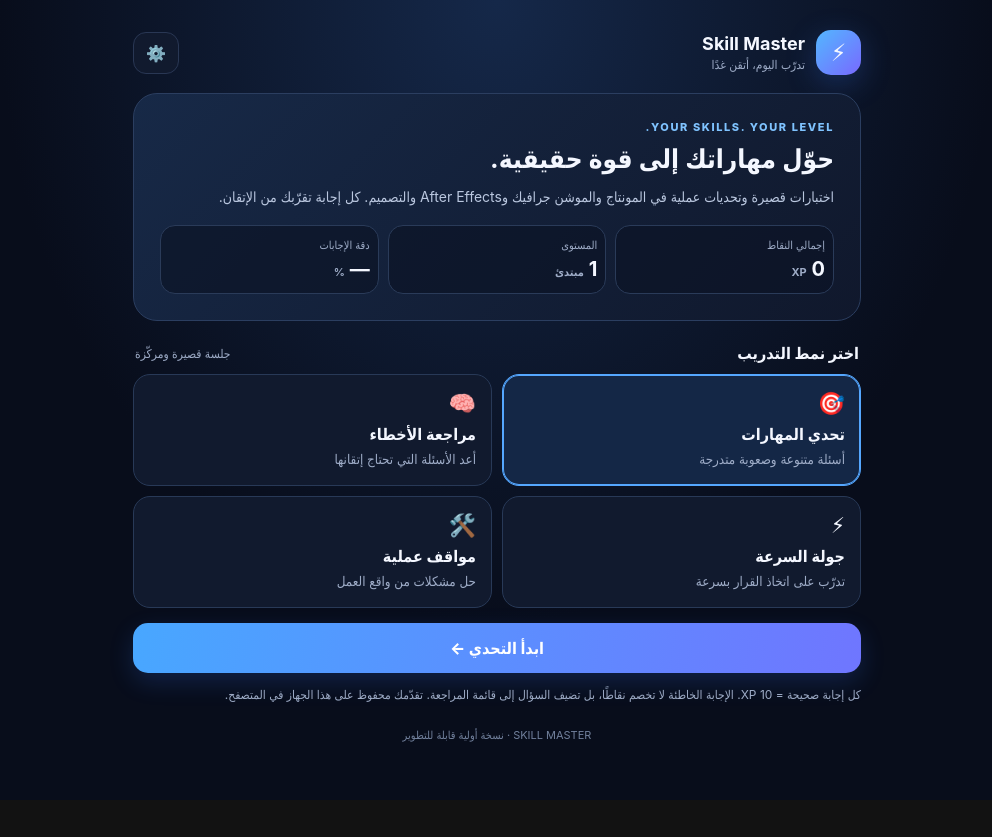
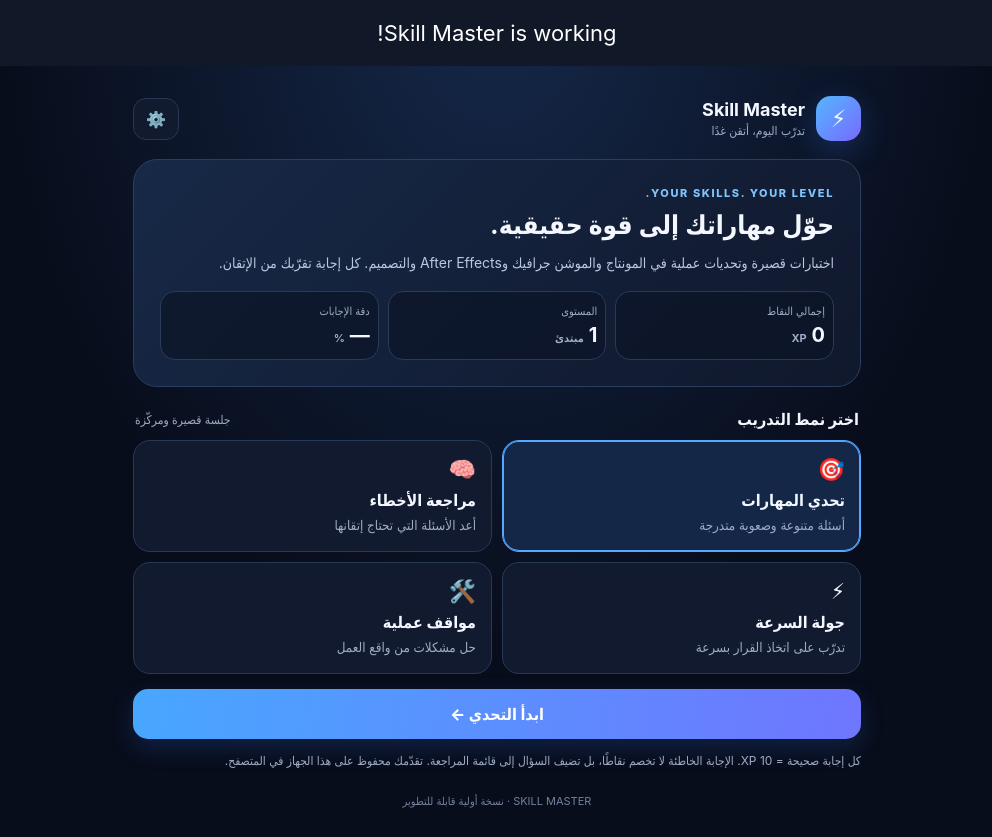
Before and after one commit to myriadh11/skill-master, a plain HTML site: page index.html in a window 1280 px wide. Shown: the whole page, without its empty margins (143-1135 px from the left). Before the commit the page ends 800 px from the top, so only its background shows below. Drawn offline with Linux system fonts and the light colour scheme.

Commit message:
Add working message to index.html
Added a message indicating that Skill Master is working.

```diff
--- a/index.html
+++ b/index.html
@@ -27,6 +27,11 @@ footer{text-align:center;margin:22px 0 5px;color:#72819d;font-size:11px}
 </style>
 </head>
 <body>
+  <div style="background:#111827;color:white;padding:20px;font-size:22px;text-align:center;">
+
+  Skill Master is working!
+
+</div>
 <div class="app" id="app">
 <header><div class="brand"><div class="logo">⚡</div><div><h1>Skill Master</h1><p>تدرّب اليوم، أتقن غدًا</p></div></div><button class="iconbtn" id="settingsBtn" aria-label="الإعدادات">⚙️</button></header>
 <section class="hero" id="homeHero"><div class="eyebrow">YOUR SKILLS. YOUR LEVEL.</div><h2>حوّل مهاراتك إلى قوة حقيقية.</h2><p>اختبارات قصيرة وتحديات عملية في المونتاج والموشن جرافيك وAfter Effects والتصميم. كل إجابة تقرّبك من الإتقان.</p>
```
